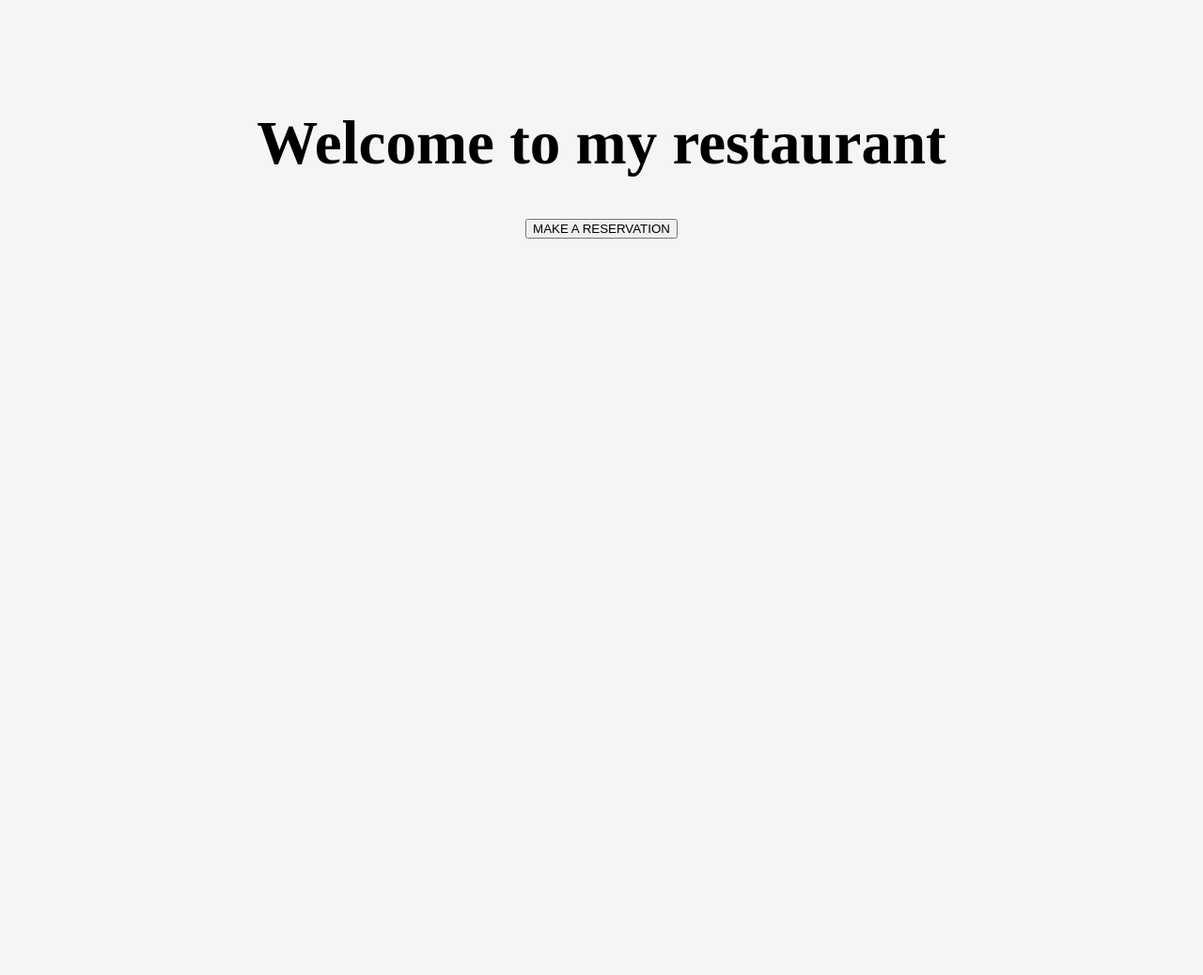
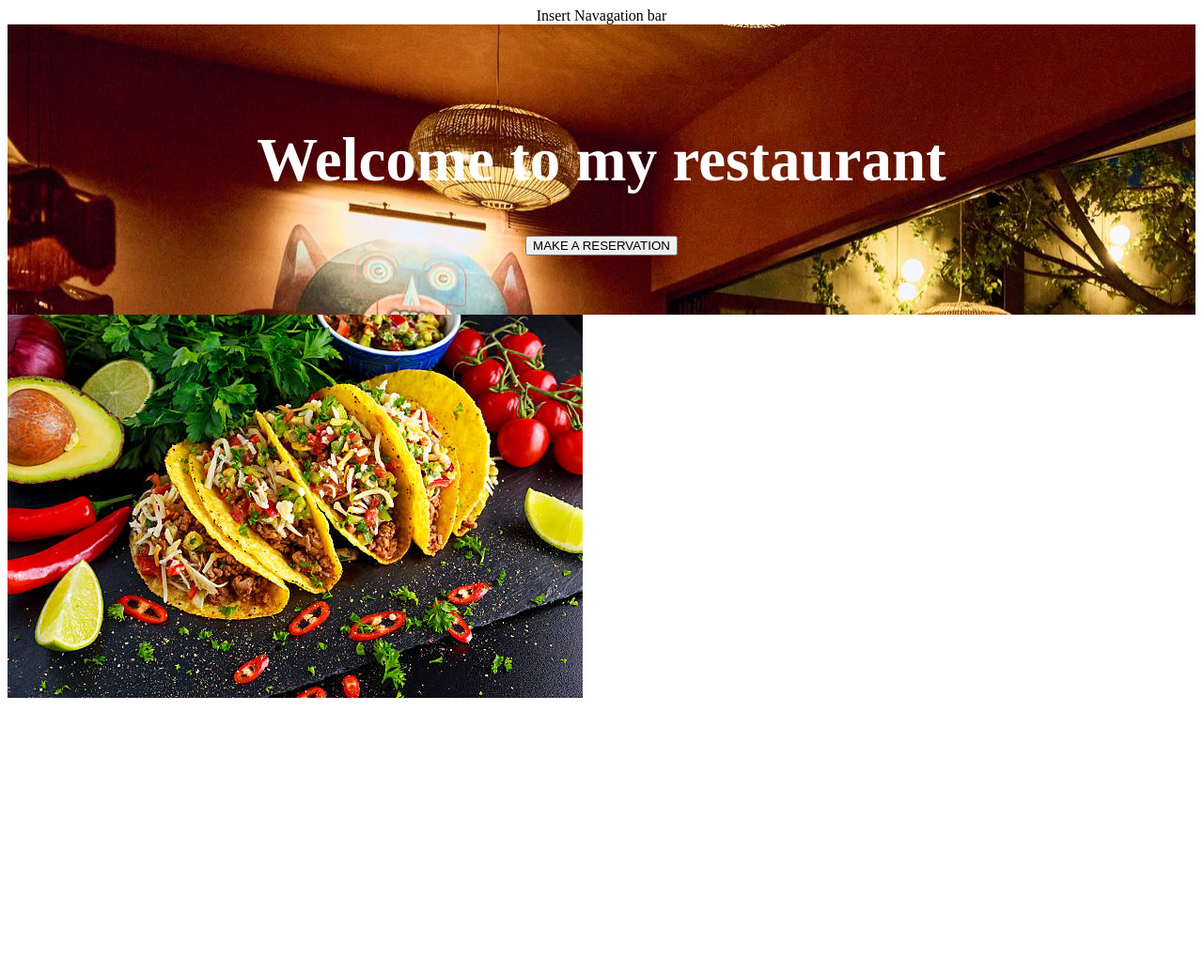
Before and after one commit to efarias11/resturant-website, a plain HTML site: page index.html in a window 1280 px wide. Shown: the whole page at 94% size. Before the commit the page ends 800 px from the top, so only its background shows below. Drawn offline with Linux system fonts and the light colour scheme.

Commit message:
save point - adding div containers

```diff
--- a/index-stylesheet.css
+++ b/index-stylesheet.css
@@ -1,8 +1,43 @@
 .hero {
+    background-color: gray;
+    position: relative;
     text-align: center;
+    background-image: url("images/restaurant-index-hero.jpeg");
     /* creating space around the hero's content */
     padding: 5%;
+
 }
 .hero h1 {
     font-size: 65px;
+    color: white;
+    /* position: absolute;
+    top: 50%;
+    left: 50%;
+    transform: translate(-50%, -50%) */
 }
+/* .hero button {
+    position: absolute;
+    font-size: 25px;
+    font-family: sans-serif;
+    padding: 10px;
+    top: 60%;
+    left: 50%;
+    transform: translate(-50%, -50%)
+}
+.hero img {
+    width: 100%;
+
+} */
+
+.container {
+    /* padding: 5%; */
+    height: 700px;
+    width: auto;
+}
+
+.container1 img {
+    height: auto;
+    width: 512px;
+
+    margin-top: 20px;
+}
--- a/index.html
+++ b/index.html
@@ -9,11 +9,16 @@
     <!-- nav tabs with up top with items: menu locations, our story, etc. -->
     <!-- modern insperation https://fogodechao.com/ -->
     <!-- simple colored backgrounds with images and videos -->
-    <!-- basic consitent color theme -->
-    <body style="background-color: whitesmoke">
+    <!-- basic consitent color theme style="background-color: whitesmoke"-->
+    <body>
+        <nav style="text-align: center;">Insert Navagation bar</nav>
         <div class="hero">
+            <!-- <img src="images\restaurant-index-hero.jpeg" alt=""> -->
             <h1>Welcome to my restaurant</h1>
             <button>MAKE A RESERVATION</button>
         </div>
+        <div class="container">
+            <img src="images\tacos-index.jpg">
+        </div>
     </body>
 </html>
```
Also changed, not shown: images/restaurant-index-hero.jpeg (added), images/tacos-index.jpg (added), index.js (added), restaurant-index-hero.jpeg (added).
